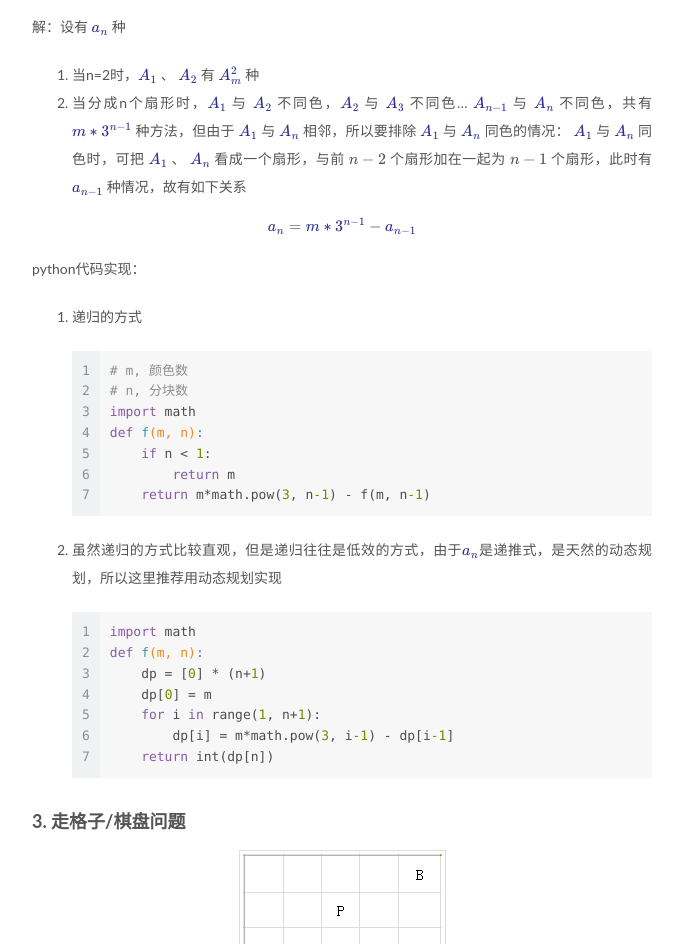
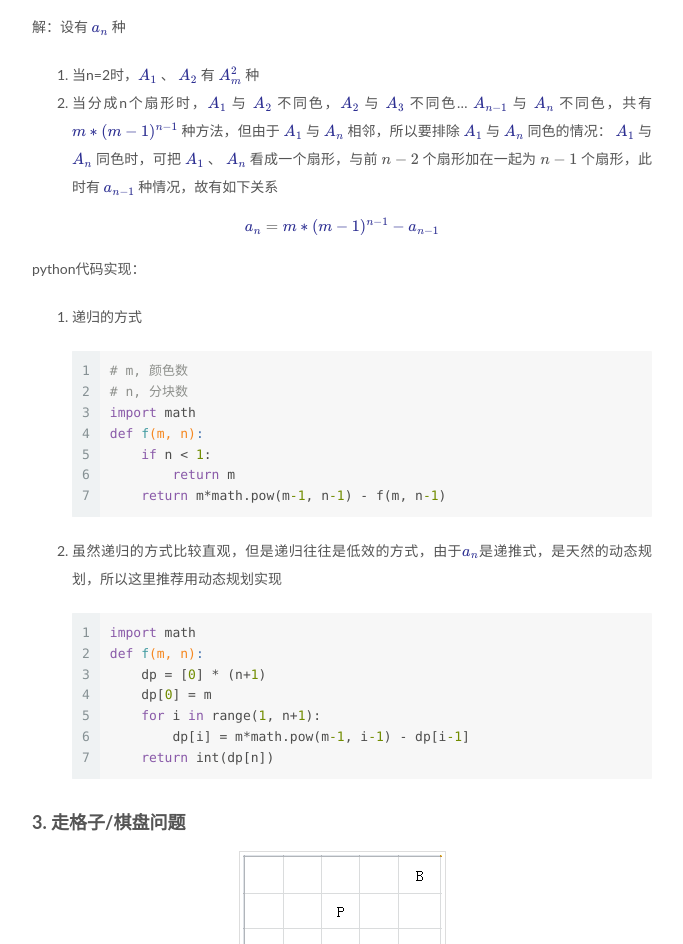
Before and after one commit to songboriceboy/seanlee97.github.io, a plain HTML site: page 2018/03/24/排列组合/index.html in a window 1280 px wide. Shown: the part 2320-3264 px from the top of the page, without its empty margins (428-1111 px from the left). Drawn offline with nearby package versions, Linux system fonts and the light colour scheme; some packages are replaced by stand-ins of ours; a script that the page names is missing.

Commit message:
Site updated: 2018-03-24 22:03:20

```diff
--- a/2018/03/24/排列组合/index.html
+++ b/2018/03/24/排列组合/index.html
@@ -91,7 +91,7 @@
 <meta property="og:image" content="http://seanlee97.github.io/images/posts/plzh/plzh-p2.png">
 <meta property="og:image" content="http://seanlee97.github.io/images/posts/plzh/plzh-p3.png">
 <meta property="og:image" content="http://seanlee97.github.io/images/posts/plzh/plzh-p4.png">
-<meta property="og:updated_time" content="2018-03-24T11:32:21.758Z">
+<meta property="og:updated_time" content="2018-03-24T13:59:47.966Z">
 <meta name="twitter:card" content="summary">
 <meta name="twitter:title" content="排列组合">
 <meta name="twitter:description" content="排列从 n 各不同元素中，任取 m (m &amp;lt;= n) 个元素，按照一定的顺序排列，叫做从 n 个不同元素中取出 m 个元素的一个排列 $${\color{Blue} A_{m}^{n} = \frac{n!}{(n-m)!}}$$ 组合从 n 个不同元素中，任取 m (m &amp;lt;= n) 个元素组成一组(不考虑顺序)，叫做从 n 个不同元素中取出 m 个不同元素的一个组合 $${\colo">
@@ -343,16 +343,16 @@
 <p>解：设有 ${\color{Blue} a_{n}}$ 种</p>
 <ol>
 <li>当n=2时，${\color{Blue} A_{1}}$ 、 ${\color{Blue} A_{2}}$ 有 ${\color{Blue} A_{m}^2}$ 种</li>
-<li>当分成n个扇形时，${\color{Blue} A_{1}}$ 与 ${\color{Blue} A_{2}}$ 不同色，${\color{Blue} A_{2}}$ 与 ${\color{Blue} A_{3}}$ 不同色… ${\color{Blue} A_{n-1}}$ 与 ${\color{Blue} A_{n}}$ 不同色，共有 ${\color{Blue} m *3^{n-1}}$ 种方法，但由于 ${\color{Blue} A_{1}}$ 与 ${\color{Blue} A_{n}}$ 相邻，所以要排除 ${\color{Blue} A_{1}}$ 与 ${\color{Blue} A_{n}}$ 同色的情况： ${\color{Blue} A_{1}}$ 与 ${\color{Blue} A_{n}}$ 同色时，可把 ${\color{Blue} A_{1}}$ 、 ${\color{Blue} A_{n}}$ 看成一个扇形，与前 $n-2$ 个扇形加在一起为 $n-1$ 个扇形，此时有 ${\color{Blue} a_{n-1}}$ 种情况，故有如下关系</li>
+<li>当分成n个扇形时，${\color{Blue} A_{1}}$ 与 ${\color{Blue} A_{2}}$ 不同色，${\color{Blue} A_{2}}$ 与 ${\color{Blue} A_{3}}$ 不同色… ${\color{Blue} A_{n-1}}$ 与 ${\color{Blue} A_{n}}$ 不同色，共有 ${\color{Blue} m * (m-1)^{n-1}}$ 种方法，但由于 ${\color{Blue} A_{1}}$ 与 ${\color{Blue} A_{n}}$ 相邻，所以要排除 ${\color{Blue} A_{1}}$ 与 ${\color{Blue} A_{n}}$ 同色的情况： ${\color{Blue} A_{1}}$ 与 ${\color{Blue} A_{n}}$ 同色时，可把 ${\color{Blue} A_{1}}$ 、 ${\color{Blue} A_{n}}$ 看成一个扇形，与前 $n-2$ 个扇形加在一起为 $n-1$ 个扇形，此时有 ${\color{Blue} a_{n-1}}$ 种情况，故有如下关系</li>
 </ol>
-<p>$${\color{Blue} a_{n}} = {\color{Blue} m *3^{n-1} - a_{n-1}}$$</p>
+<p>$${\color{Blue} a_{n}} = {\color{Blue} m * (m-1)^{n-1} - a_{n-1}}$$</p>
 <p>python代码实现：</p>
 <ol>
 <li><p>递归的方式</p>
-<figure class="highlight python"><table><tr><td class="gutter"><pre><span class="line">1</span><br><span class="line">2</span><br><span class="line">3</span><br><span class="line">4</span><br><span class="line">5</span><br><span class="line">6</span><br><span class="line">7</span><br></pre></td><td class="code"><pre><span class="line"><span class="comment"># m, 颜色数</span></span><br><span class="line"><span class="comment"># n, 分块数</span></span><br><span class="line"><span class="keyword">import</span> math</span><br><span class="line"><span class="function"><span class="keyword">def</span> <span class="title">f</span><span class="params">(m, n)</span>:</span></span><br><span class="line">    <span class="keyword">if</span> n &lt; <span class="number">1</span>:</span><br><span class="line">        <span class="keyword">return</span> m</span><br><span class="line">    <span class="keyword">return</span> m*math.pow(<span class="number">3</span>, n<span class="number">-1</span>) - f(m, n<span class="number">-1</span>)</span><br></pre></td></tr></table></figure>
+<figure class="highlight python"><table><tr><td class="gutter"><pre><span class="line">1</span><br><span class="line">2</span><br><span class="line">3</span><br><span class="line">4</span><br><span class="line">5</span><br><span class="line">6</span><br><span class="line">7</span><br></pre></td><td class="code"><pre><span class="line"><span class="comment"># m, 颜色数</span></span><br><span class="line"><span class="comment"># n, 分块数</span></span><br><span class="line"><span class="keyword">import</span> math</span><br><span class="line"><span class="function"><span class="keyword">def</span> <span class="title">f</span><span class="params">(m, n)</span>:</span></span><br><span class="line">    <span class="keyword">if</span> n &lt; <span class="number">1</span>:</span><br><span class="line">        <span class="keyword">return</span> m</span><br><span class="line">    <span class="keyword">return</span> m*math.pow(m<span class="number">-1</span>, n<span class="number">-1</span>) - f(m, n<span class="number">-1</span>)</span><br></pre></td></tr></table></figure>
 </li>
 <li><p>虽然递归的方式比较直观，但是递归往往是低效的方式，由于${\color{Blue} a_{n}}$是递推式，是天然的动态规划，所以这里推荐用动态规划实现</p>
-<figure class="highlight python"><table><tr><td class="gutter"><pre><span class="line">1</span><br><span class="line">2</span><br><span class="line">3</span><br><span class="line">4</span><br><span class="line">5</span><br><span class="line">6</span><br><span class="line">7</span><br></pre></td><td class="code"><pre><span class="line"><span class="keyword">import</span> math</span><br><span class="line"><span class="function"><span class="keyword">def</span> <span class="title">f</span><span class="params">(m, n)</span>:</span></span><br><span class="line">    dp = [<span class="number">0</span>] * (n+<span class="number">1</span>)</span><br><span class="line">    dp[<span class="number">0</span>] = m</span><br><span class="line">    <span class="keyword">for</span> i <span class="keyword">in</span> range(<span class="number">1</span>, n+<span class="number">1</span>):</span><br><span class="line">        dp[i] = m*math.pow(<span class="number">3</span>, i<span class="number">-1</span>) - dp[i<span class="number">-1</span>]</span><br><span class="line">    <span class="keyword">return</span> int(dp[n])</span><br></pre></td></tr></table></figure>
+<figure class="highlight python"><table><tr><td class="gutter"><pre><span class="line">1</span><br><span class="line">2</span><br><span class="line">3</span><br><span class="line">4</span><br><span class="line">5</span><br><span class="line">6</span><br><span class="line">7</span><br></pre></td><td class="code"><pre><span class="line"><span class="keyword">import</span> math</span><br><span class="line"><span class="function"><span class="keyword">def</span> <span class="title">f</span><span class="params">(m, n)</span>:</span></span><br><span class="line">    dp = [<span class="number">0</span>] * (n+<span class="number">1</span>)</span><br><span class="line">    dp[<span class="number">0</span>] = m</span><br><span class="line">    <span class="keyword">for</span> i <span class="keyword">in</span> range(<span class="number">1</span>, n+<span class="number">1</span>):</span><br><span class="line">        dp[i] = m*math.pow(m<span class="number">-1</span>, i<span class="number">-1</span>) - dp[i<span class="number">-1</span>]</span><br><span class="line">    <span class="keyword">return</span> int(dp[n])</span><br></pre></td></tr></table></figure>
 </li>
 </ol>
 <h3 id="3-走格子-棋盘问题"><a href="#3-走格子-棋盘问题" class="headerlink" title="3. 走格子/棋盘问题"></a>3. 走格子/棋盘问题</h3><p><img src="/images/posts/plzh/plzh-p4.png" alt="图4"></p>
--- a/css/main.css
+++ b/css/main.css
@@ -1943,7 +1943,7 @@ pre .javascript .function {
   width: 4px;
   height: 4px;
   border-radius: 50%;
-  background: #be3e45;
+  background: #ff294d;
 }
 .links-of-blogroll {
   font-size: 13px;
```
Also changed, not shown: index.html (+4 -4 lines).
